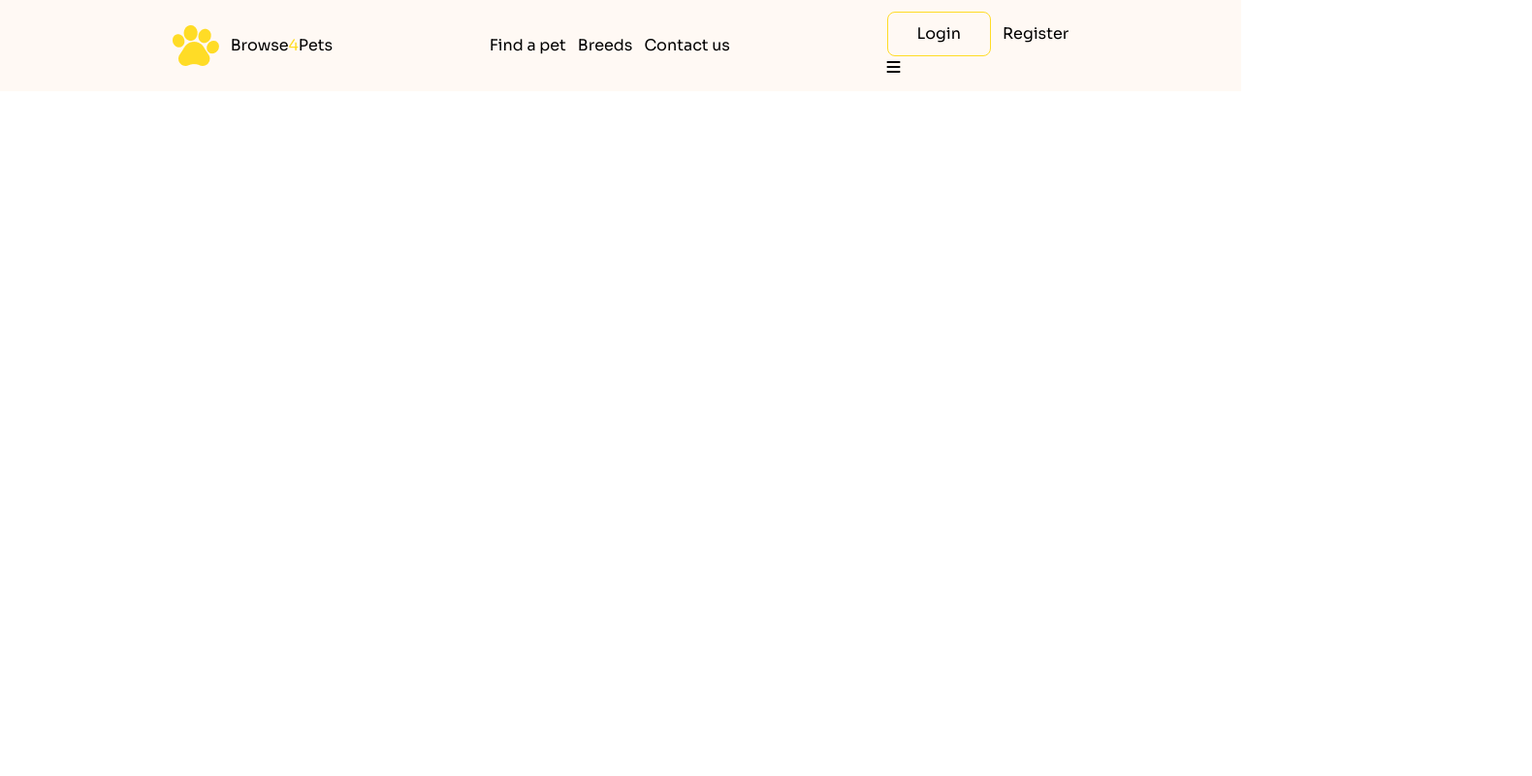
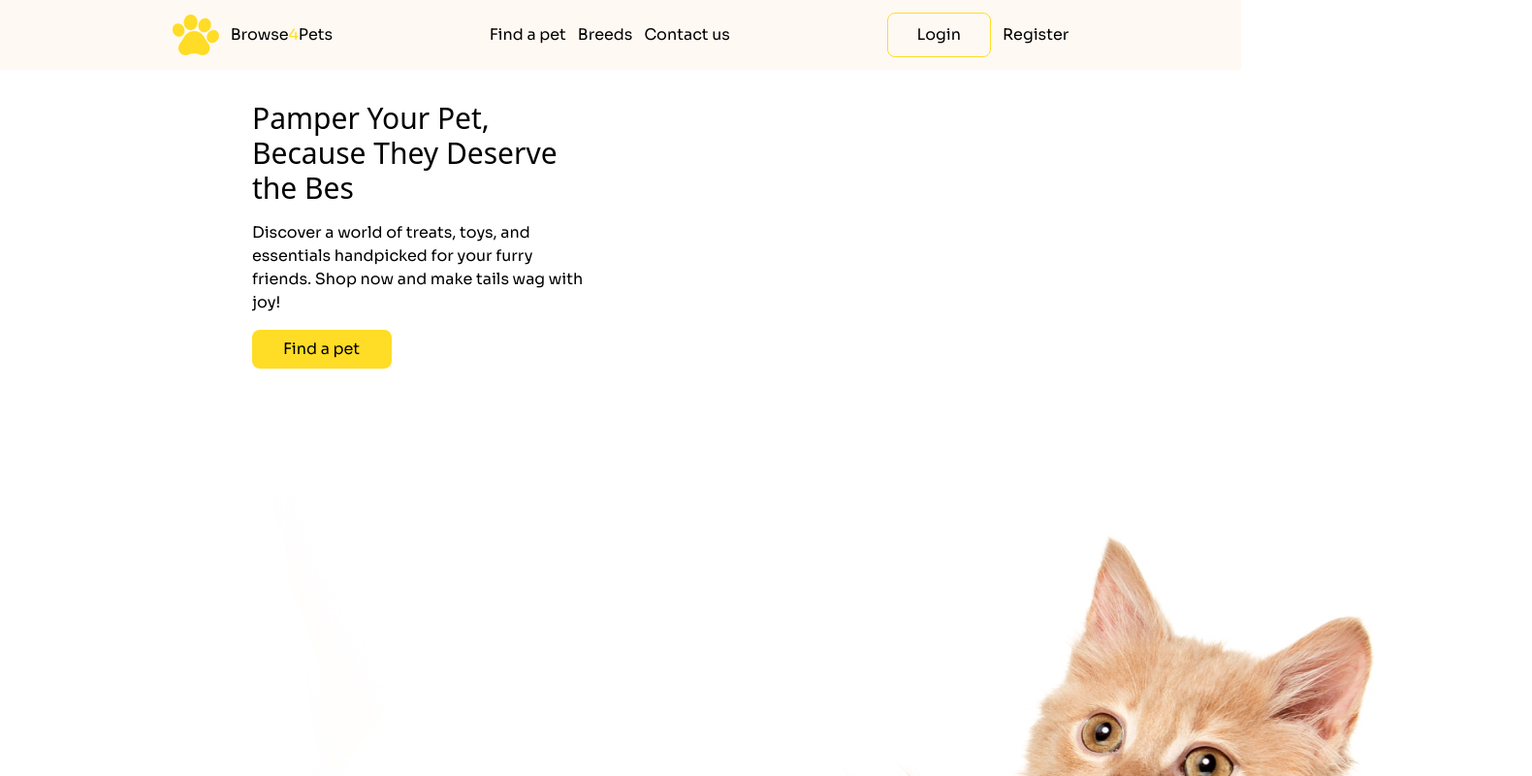
Before and after one commit to mdtanzirhossain/ph-assignment-03, a plain HTML site: page index.html in a window 1280 px wide. Shown: the top 800 px of the page at 97% size, 1580 px wide, since content can reach past the window. Drawn offline with nearby package versions, Linux system fonts and the light colour scheme; a web font is replaced by a local one.

Commit message:
added hero section

```diff
--- a/index.html
+++ b/index.html
@@ -5,8 +5,8 @@
     <meta name="viewport" content="width=device-width, initial-scale=1.0">
     <title>Pets</title>
     <link rel="preconnect" href="https://fonts.googleapis.com">
-    <link rel="preconnect" href="https://fonts.gstatic.com" crossorigin>
-    <link href="https://fonts.googleapis.com/css2?family=ADLaM+Display&display=swap" rel="stylesheet">
+<link rel="preconnect" href="https://fonts.gstatic.com" crossorigin>
+<link href="https://fonts.googleapis.com/css2?family=ADLaM+Display&display=swap" rel="stylesheet">
     <link rel="preconnect" href="https://fonts.googleapis.com">
     <link rel="preconnect" href="https://fonts.gstatic.com" crossorigin>
     <link href="https://fonts.googleapis.com/css2?family=Sora:wght@100..800&display=swap" rel="stylesheet">
@@ -18,18 +18,21 @@
             extend: {
               colors: {
                 clifford: '#da373d',
-
+              },
+              fontFamily: {
+                adlam: ["ADLaM Display", serif],
               },
               fontFamily: {
                 sora: ["Sora", serif],
-              }
+              },
+
             }
           }
         }
       </script>
 </head>
 <body>
-    <header class="container font-[sora] w-full mx-auto bg-[#FFF9F4]">
+    <header class="border-[0.5px] md:border-0 font-[sora] w-full mx-auto bg-[#FFF9F4]">
 
         <nav class="flex justify-between pt-3 pb-3 pr-4 pl-4 md:flex md:justify-evenly items-center gap-4py-6">
           <!-- header left -->
@@ -60,12 +63,30 @@
                 <button class=" border border-[#FFDC26] px-[30px] py-[10px] rounded-[8px]">Login</button>
                 <button class="">Register</button>
               </div>
-              <div class="">
+              <div class="w-5 h-5 text-xl md:hidden">
                 <i class="fa-solid fa-bars"></i>
               </div>
             </div>
           </div>
         </nav>
     </header>
+    <!-- main sections start here -->
+    <main>
+      <!-- hero section starts here -->
+      <section class="pt-8 px-4 lg:px-[140px]">
+        <div class="md:relative w-auto md:w-[1320px] md:h-[749px] md:mx-auto ">
+          <div class="md:absolute lg:left-30 w-[1320px] flex flex-col gap-4 mx-auto">
+            <h1 class="text-3xl">Pamper Your Pet,<br> Because They Deserve <br>the Bes</h1>
+            <p class="z-1 font-[sora] w-88">Discover a world of treats, toys, and essentials handpicked for your furry friends. Shop now and make tails wag with joy!</p>
+            <button class="z-1 flex items-center w-36 h-10 font-[sora] px-8 py-3 bg-[#FFDC26] rounded-[8px]">Find a pet</button>
+          </div>
+          <div class="absolute top-70">
+            <img src="assets/cat-big.png" alt="cat">
+          </div>
+        </div>
+      </section>
+      <!-- hero section ends here -->
+       <!-- category section starts here -->
+    </main>
 </body>
 </html>
```
